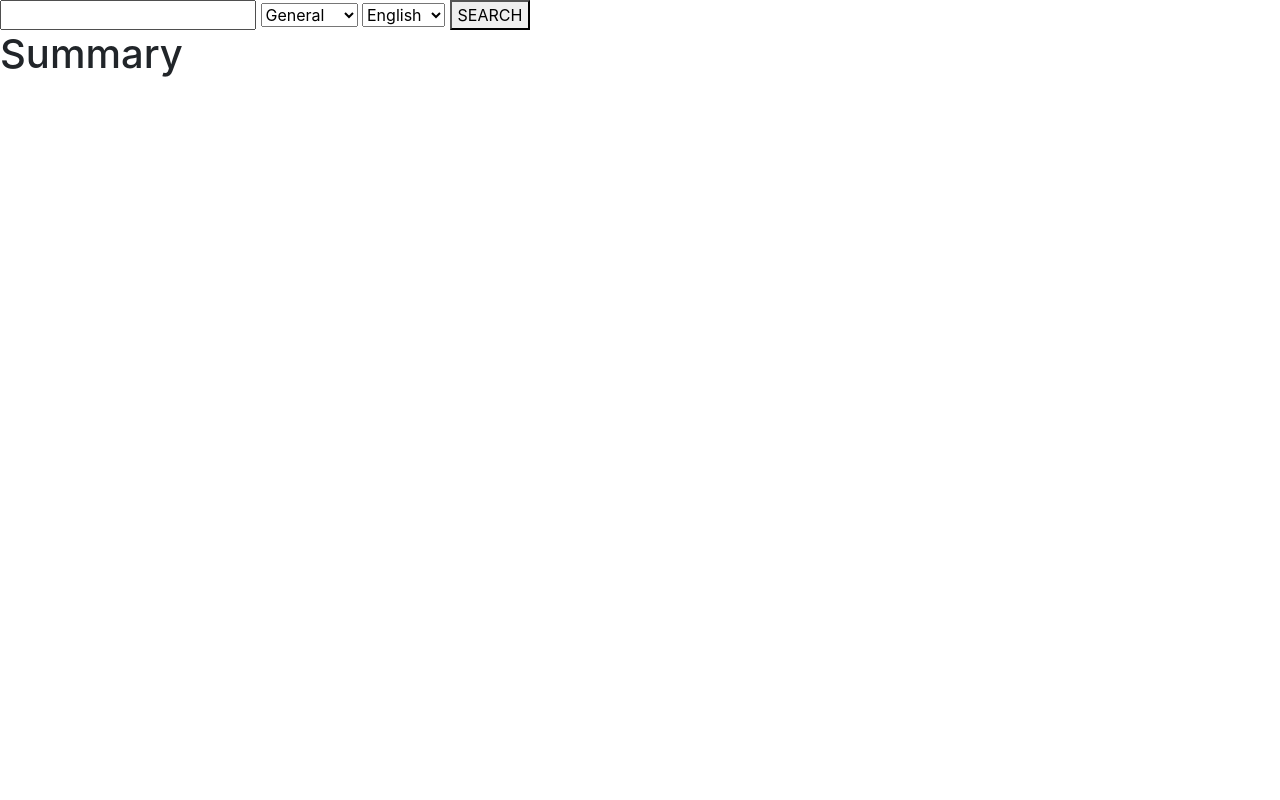
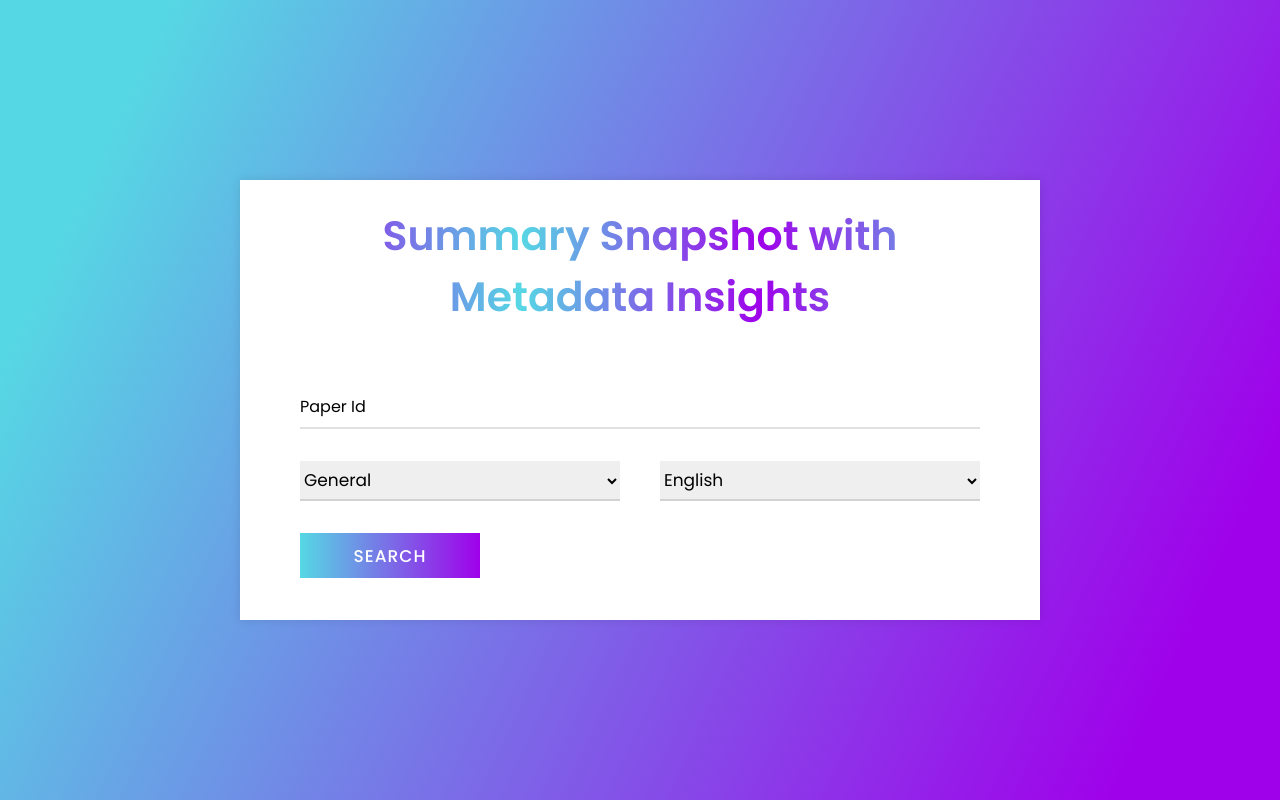
Before and after one commit to eagovic1/hackathon-akademski-imenik, a website: page public/index.html in a window 1280 px wide. Drawn offline with nearby package versions, Linux system fonts and the light colour scheme.

Commit message:
Add updated HTML and CSS for improved form layout

```diff
--- a/public/index.css
+++ b/public/index.css
@@ -1,6 +1,148 @@
-body {
-  background-color: #f0f0f0;
-  font-family: Arial, sans-serif;
+@import url('https://fonts.googleapis.com/css?family=Poppins:400,500,600,700&display=swap');
+*{
   margin: 0;
   padding: 0;
+  outline: none;
+  box-sizing: border-box;
+  font-family: 'Poppins', sans-serif;
 }
+body{
+  display: flex;
+  align-items: center;
+  justify-content: center;
+  min-height: 100vh;
+  padding: 10px;
+  font-family: 'Poppins', sans-serif;
+  background: linear-gradient(115deg, #56d8e4 10%, #9f01ea 90%);
+}
+.container{
+  max-width: 800px;
+  background: #fff;
+  width: 800px;
+  padding: 25px 40px 10px 40px;
+  box-shadow: 0px 0px 10px rgba(0,0,0,0.1);
+}
+.container .text{
+  text-align: center;
+  font-size: 41px;
+  font-weight: 600;
+  font-family: 'Poppins', sans-serif;
+  background: -webkit-linear-gradient(right, #56d8e4, #9f01ea, #56d8e4, #9f01ea);
+  background-clip: text;
+  -webkit-text-fill-color: transparent;
+}
+.container form{
+  padding: 30px 0 0 0;
+}
+.container form .form-row{
+  display: flex;
+  margin: 32px 0;
+}
+form .form-row .input-data{
+  width: 100%;
+  height: 40px;
+  margin: 0 20px;
+  position: relative;
+}
+form .form-row .textarea{
+  height: 70px;
+}
+.input-data input,
+.textarea textarea,
+.input-data select {
+  display: block;
+  width: 100%;
+  height: 100%;
+  border: none;
+  font-size: 17px;
+  border-bottom: 2px solid rgba(0,0,0, 0.12);
+}
+.input-data input:focus ~ label, .textarea textarea:focus ~ label,
+.input-data input:valid ~ label, .textarea textarea:valid ~ label{
+  transform: translateY(-20px);
+  font-size: 14px;
+  color: #3498db;
+}
+.textarea textarea{
+  resize: none;
+  padding-top: 10px;
+}
+.input-data label{
+  position: absolute;
+  pointer-events: none;
+  bottom: 10px;
+  font-size: 16px;
+  transition: all 0.3s ease;
+}
+.textarea label{
+  width: 100%;
+  bottom: 40px;
+  background: #fff;
+}
+.input-data .underline{
+  position: absolute;
+  bottom: 0;
+  height: 2px;
+  width: 100%;
+}
+.input-data .underline:before{
+  position: absolute;
+  content: "";
+  height: 2px;
+  width: 100%;
+  background: #3498db;
+  transform: scaleX(0);
+  transform-origin: center;
+  transition: transform 0.3s ease;
+}
+.input-data input:focus ~ .underline:before,
+.input-data input:valid ~ .underline:before,
+.textarea textarea:focus ~ .underline:before,
+.textarea textarea:valid ~ .underline:before{
+  transform: scale(1);
+}
+.submit-btn .input-data{
+  overflow: hidden;
+  height: 45px!important;
+  width: 25%!important;
+}
+.submit-btn .input-data .inner{
+  height: 100%;
+  width: 300%;
+  position: absolute;
+  left: -100%;
+  background: -webkit-linear-gradient(right, #56d8e4, #9f01ea, #56d8e4, #9f01ea);
+  transition: all 0.4s;
+}
+.submit-btn .input-data:hover .inner{
+  left: 0;
+}
+.submit-btn .input-data input{
+  background: none;
+  border: none;
+  color: #fff;
+  font-size: 17px;
+  font-weight: 500;
+  text-transform: uppercase;
+  letter-spacing: 1px;
+  cursor: pointer;
+  position: relative;
+  z-index: 2;
+}
+@media (max-width: 700px) {
+  .container .text{
+    font-size: 30px;
+  }
+  .container form{
+    padding: 10px 0 0 0;
+  }
+  .container form .form-row{
+    display: block;
+  }
+  form .form-row .input-data{
+    margin: 35px 0!important;
+  }
+  .submit-btn .input-data{
+    width: 40%!important;
+  }
+}
--- a/public/index.html
+++ b/public/index.html
@@ -1,40 +1,54 @@
 <!DOCTYPE html>
 <html lang="en">
+
 <head>
   <meta charset="UTF-8" />
   <meta name="viewport" content="width=device-width, initial-scale=1.0" />
   <title>BH AKADEMSKI IMENIK</title>
+  <link rel="stylesheet" href="index.css" />
+</head>
 
-    <link
-      rel="stylesheet"
-      href="https://stackpath.bootstrapcdn.com/bootstrap/4.5.2/css/bootstrap.min.css"
-    />
-  </head>
 <body>
-    <div id="body">
-      <div id="input">
-        <input type="text" name="" id="paper-id" />
-        <select name="" id="type-dropdown">
-          <option value="general">General</option>
-          <option value="simplified">Simplified</option>
-          <option value="scientific">Scientific</option>
-          <option value="technical">Technical</option>
-          <option value="medical">Medical</option>
+  <div class="container">
+    <div class="text">Summary Snapshot with Metadata Insights</div>
+    <form action="#">
+      <div class="form-row">
+        <div class="input-data">
+          <input type="text" required>
+          <div class="underline"></div>
+          <label for="">Paper Id</label>
+        </div>
+
+      </div>
+      <div class="form-row">
+        <div class="input-data">
+          <select required>
+            <option value="General">General</option>
+            <option value="Simplified">Simplified</option>
+            <option value="Scientific">Scientific</option>
+            <option value="Technical">Technical</option>
+            <option value="Medical">Medical</option>
           </select>
-        <select name="" id="lang-dropdown">
-          <option value="english">English</option>
-          <option value="german">German</option>
-          <option value="bosnian">Bosnian</option>
+          <div class="underline"></div>
+
+        </div>
+        <div class="input-data">
+          <select required>
+            <option value="English">English</option>
+            <option value="Bosnian">Bosnian</option>
+            <option value="German">German</option>
           </select>
-        <button onclick="search()">SEARCH</button>
-      </div>
-      <div id="summary">
-        <div id="summary-title">
-          <h1>Summary</h1>
-        </div>
-        <div id="summary-content"></div>
+          <div class="underline"></div>
         </div>
       </div>
-    <script src="index.js"></script>
+
+      <div class="form-row submit-btn">
+        <div class="input-data">
+          <div class="inner"></div>
+          <input type="submit" value="SEARCH">
+        </div>
+      </div>
+    </form>
+  </div>
 </body>
 </html>
```
Lines whose indentation alone changed are shown as unchanged.
